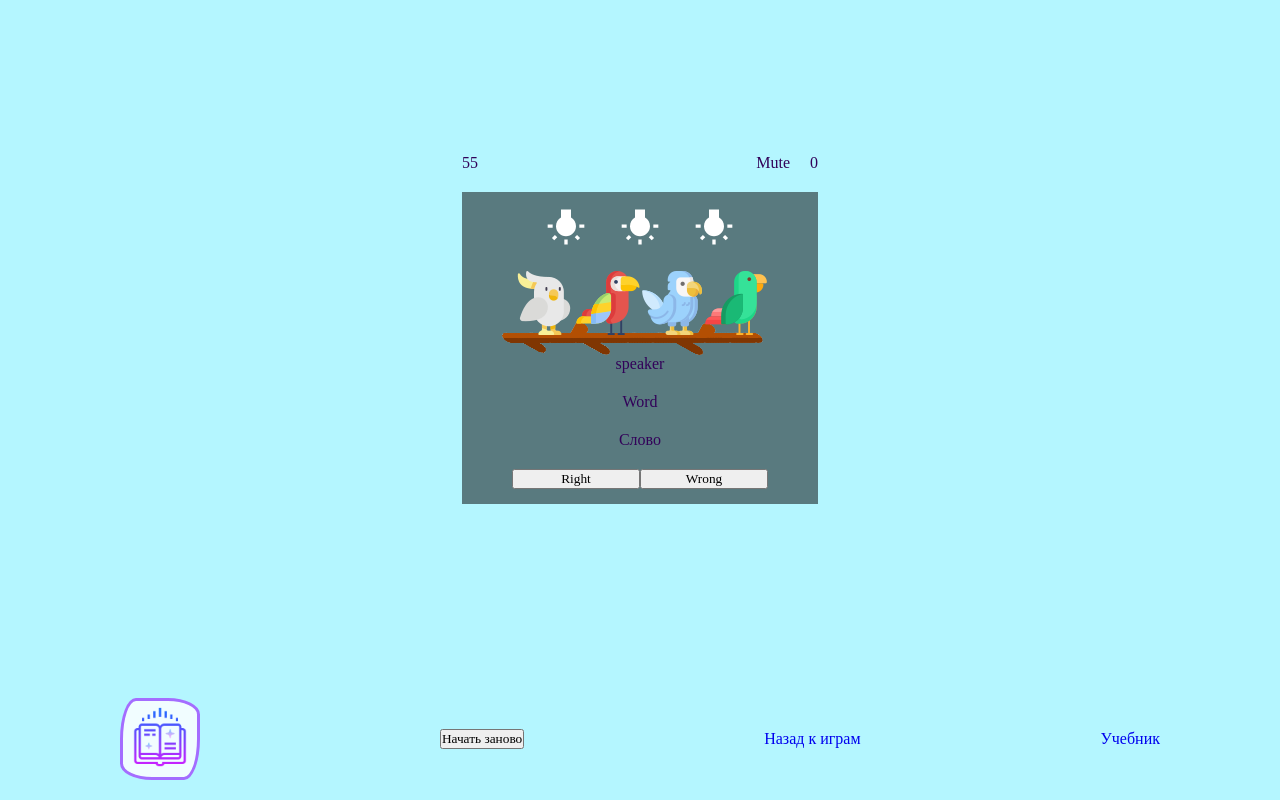
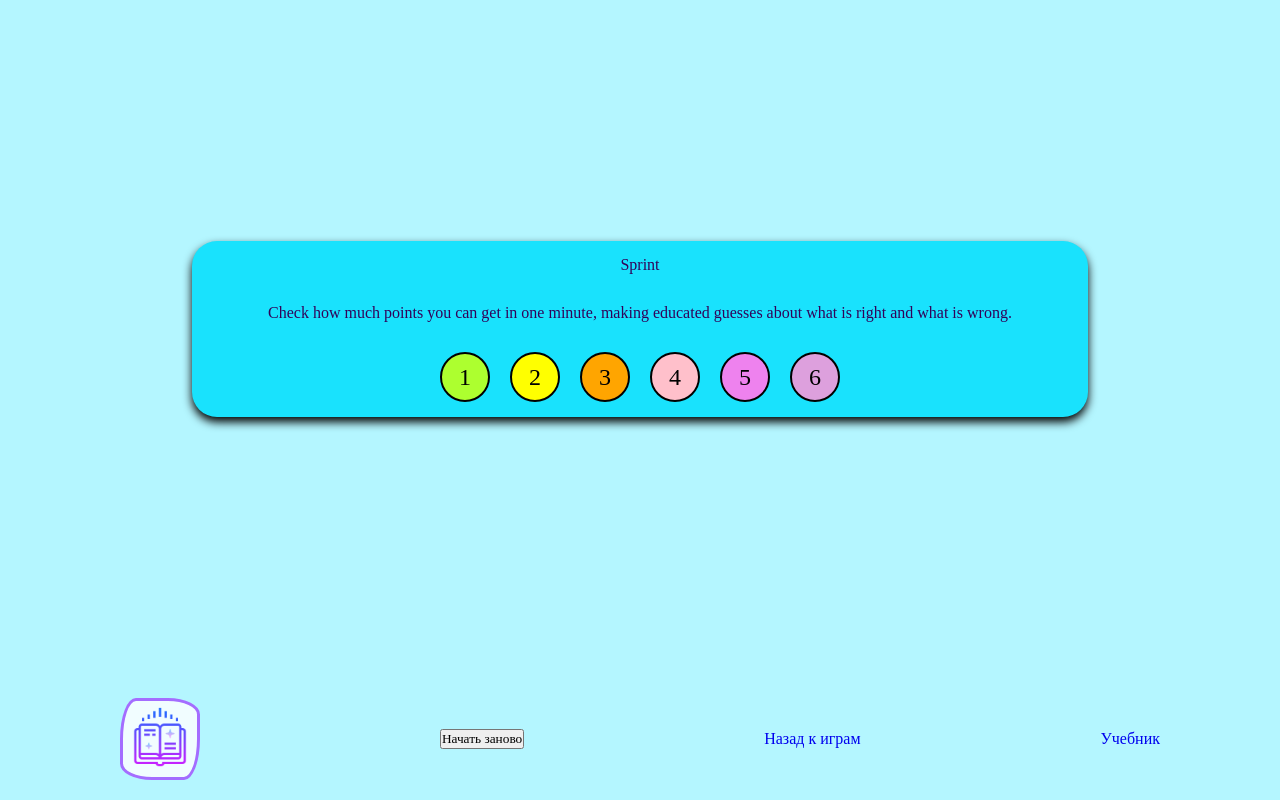
Before and after one commit to KZhukow/rslang, a React (Create React App) app: page /games/sprint in a window 1280 px wide. Built offline with nearby package versions, Linux system fonts and the light colour scheme; the HTML template or start-up script is replaced by a standard one.

Commit message:
feat: add switch word and processing answer on click button

```diff
--- /dev/null
+++ b/src/components/pages/sprint/sprint-audio-btn.tsx
@@ -0,0 +1,17 @@
+import { useContext } from 'react';
+import { ReactComponent as SpeakerBtn } from '../tutorial/image/speaker.svg';
+import { gamePlayAudio } from './utils';
+import { audioEl, AudioPlayCtx } from '../../app/App';
+
+interface SprintAudioBtnProp {
+  src: string,
+}
+
+export default function SprintAudioBtn({ src }: SprintAudioBtnProp) {
+  const [, setAudioState] = useContext(AudioPlayCtx);
+  return (
+    <button type="button" className="speakerBtn" onClick={() => gamePlayAudio(src, audioEl, setAudioState)}>
+      <SpeakerBtn />
+    </button>
+  );
+}
--- a/src/components/pages/sprint/sprint.css
+++ b/src/components/pages/sprint/sprint.css
@@ -45,6 +45,7 @@
 .sprint-eng-word,
 .sprint-rus-word {
   text-align: center;
+  z-index: 2;
 }
 
 .choice-btns {
@@ -69,3 +70,35 @@
 .bird {
   z-index: 99;
 }
+
+.btn-to-select-group {
+  font-size: 24px;
+  padding: 5px;
+  border: 2px solid black;
+  border-radius: 50%;
+  width: 50px;
+  height: 50px;
+  cursor: pointer;
+  transition: 0.5s;
+  text-align: center;
+  color: black;
+}
+
+.view-to-select-group {
+  display: flex;
+  flex-direction: column;
+  align-items: center;
+  gap: 30px;
+  width: 70%;
+  text-align: center;
+  background-color: rgb(25 226 253);
+  padding: 15px 10px;
+  box-shadow: 0 5px 10px 0px black;
+  border-radius: 25px;
+}
+
+.btns-to-select-group {
+  display: flex;
+  flex-direction: row;
+  gap: 20px;
+}
--- a/src/components/pages/sprint/sprint.tsx
+++ b/src/components/pages/sprint/sprint.tsx
@@ -1,4 +1,4 @@
-import { useEffect, useState } from 'react';
+import { SyntheticEvent, useEffect, useState } from 'react';
 import './sprint.css';
 
 import { ReactComponent as Lamp } from './img/lamp.svg';
@@ -7,11 +7,17 @@ import bird2 from './img/bird2.png';
 import bird3 from './img/bird3.png';
 import bird4 from './img/bird4.png';
 import stick from './img/stick.png';
-// import { wordsPage } from '../tutorial/const';
+import { ReactComponent as Spinner } from '../tutorial/image/spinner.svg';
+import { wordsPage } from '../tutorial/const';
+
+import { IWord } from '../tutorial/types';
+
+import { getNumPages, getWordNum } from './utils';
+
+import SprintAudioBtn from './sprint-audio-btn';
 
 export default function Sprint() {
-  const [counter, setCounter] = useState(60);
-
+  const [counter, setCounter] = useState(0);
   useEffect(() => {
     const timer = counter > 0 && setInterval(() => setCounter(counter - 1), 1000);
     // if (counter === 0) {
@@ -20,28 +26,69 @@ export default function Sprint() {
     return () => clearInterval(timer || '');
   }, [counter]);
 
-  // const [arr, setArr] = useState<any[]>([]);
-  // async function fetchWords(): Promise<void> {
-  //   const a: any[] = [];
-  //   const response1 = fetch(wordsPage(1, 1));
-  //   const response2 = fetch(wordsPage(1, 2));
-  //   const response3 = fetch(wordsPage(1, 3));
-  //   await Promise.all([response1, response2, response3])
-  //     .then((val) => Promise.all(val.map((r) => r.json())))
-  //     .then((users) => users.forEach((user) => a.push(...user)));
-  // await Promise.all([response1, response2, response3])
-  //   .then((val) => Promise.all(val.map((r) => r.json())))
-  //   .then((users) => users.forEach((user) => a.push(...user)));
-  // console.log(a);
-  // setArr(a);
-  // }
+  const [curGroup, setCurGroup] = useState(-1);
+  const [loading, setLoading] = useState(true);
+  const [wordArr, setWordArr] = useState<IWord[]>([]);
+  const [wordNum, setWordNum] = useState(0);
+  const [wordTranslateNum, setWordTranslateNum] = useState(0);
+  async function fetchWords() {
+    const numPages = getNumPages();
+    const response1 = fetch(wordsPage(curGroup, numPages[0]));
+    const response2 = fetch(wordsPage(curGroup, numPages[1]));
+    const response3 = fetch(wordsPage(curGroup, numPages[2]));
+    await Promise.all([response1, response2, response3])
+      .then((responses) => Promise.all(responses.map((r) => r.json())))
+      .then((wordsArr) => setWordArr(wordsArr.flat().sort(() => Math.random() - Math.random())));
+    setLoading(false);
+    setCounter(60);
+    setWordTranslateNum(getWordNum);
+  }
+
   useEffect(() => {
-    // fetchWords();
-    // console.log(arr);
-  }, []);
+    if (curGroup !== -1) {
+      fetchWords();
+    }
+  }, [curGroup]);
 
+  function selectGroup(event: SyntheticEvent) {
+    const target = event.target as HTMLElement;
+    setCurGroup(+target.innerHTML - 1);
+  }
+  function processingResponse(event: SyntheticEvent) {
+    const nameBtn = (event.target as HTMLElement).innerHTML;
+    if ((wordNum === wordTranslateNum && nameBtn === 'Right')
+        || (wordNum !== wordTranslateNum && nameBtn === 'Wrong')) {
+      console.log(true);
+    } else {
+      console.log(false);
+    }
+    setWordNum(wordNum + 1);
+    setWordTranslateNum(getWordNum(wordNum + 1));
+  }
   return (
     <div className="game-sprint">
+      {(loading && curGroup !== -1) && (<div className="spinner"><Spinner /></div>)}
+      {
+        curGroup === -1 && (
+          <div className="view-to-select-group">
+            <div>Sprint</div>
+            <div>
+              Check how much points you can get in one minute,
+              making educated guesses about what is right and what is wrong.
+            </div>
+            <div className="btns-to-select-group">
+              <button type="button" className="btn-to-select-group group-btn-green" onClick={selectGroup}>1</button>
+              <button type="button" className="btn-to-select-group group-btn-yellow" onClick={selectGroup}>2</button>
+              <button type="button" className="btn-to-select-group group-btn-orange" onClick={selectGroup}>3</button>
+              <button type="button" className="btn-to-select-group group-btn-pink" onClick={selectGroup}>4</button>
+              <button type="button" className="btn-to-select-group group-btn-purpure" onClick={selectGroup}>5</button>
+              <button type="button" className="btn-to-select-group group-btn-violet" onClick={selectGroup}>6</button>
+            </div>
+          </div>
+        )
+      }
+      {
+        (curGroup !== -1 && !loading) && (
           <div className="game-sprint-container">
             <div className="tools">
               <div className="timer">{counter}</div>
@@ -63,15 +110,17 @@ export default function Sprint() {
                 <img src={bird4} className="bird" id="bird4" alt="bird4" />
                 <img src={stick} className="stick" alt="stick" />
               </div>
-          <div className="game-speaker-btn">speaker</div>
-          <div className="sprint-eng-word">Word</div>
-          <div className="sprint-rus-word">Слово</div>
+              <SprintAudioBtn src={wordArr[wordNum].audio} />
+              <div className="sprint-eng-word">{wordArr[wordNum].word}</div>
+              <div className="sprint-rus-word">{wordArr[wordTranslateNum].wordTranslate}</div>
               <div className="choice-btns">
-            <button type="button" className="choice-btn choice-btn-right">Right</button>
-            <button type="button" className="choice-btn choice-btn-wrong">Wrong</button>
+                <button type="button" className="choice-btn choice-btn-wrong" onClick={processingResponse}>Wrong</button>
+                <button type="button" className="choice-btn choice-btn-right" onClick={processingResponse}>Right</button>
               </div>
             </div>
           </div>
+        )
+      }
     </div>
   );
 }
--- /dev/null
+++ b/src/components/pages/sprint/utils.ts
@@ -0,0 +1,32 @@
+import React from 'react';
+import { adress } from '../tutorial/const';
+
+export function getNumPages(curNumPage: number[] = []) {
+  const arrNum: number[] = [...curNumPage];
+  while (arrNum.length < 3) {
+    const num = Math.floor(Math.random() * 29);
+    if (!arrNum.includes(num)) arrNum.push(num);
+  }
+  return arrNum;
+}
+
+export function getWordNum(curNumWord: number) {
+  let num = curNumWord;
+  if (Math.random() < 0.5) {
+    while (num === curNumWord) {
+      num = Math.floor(Math.random() * 59);
+    }
+  }
+  return num;
+}
+
+export function gamePlayAudio(
+  src: string,
+  audio: HTMLAudioElement,
+  setAudioState: React.Dispatch<React.SetStateAction<string>>,
+) {
+  setAudioState('');
+  audio.onended = null;
+  audio.src = adress + src;
+  audio.play();
+}
--- a/src/components/pages/tutorial/tutorial.css
+++ b/src/components/pages/tutorial/tutorial.css
@@ -50,6 +50,7 @@
   border: none;
   background: none;
   fill: aquamarine;
+  z-index: 123;
 }
 .speakerBtn:hover {
   fill: green;
```
Lines whose indentation alone changed are shown as unchanged.
